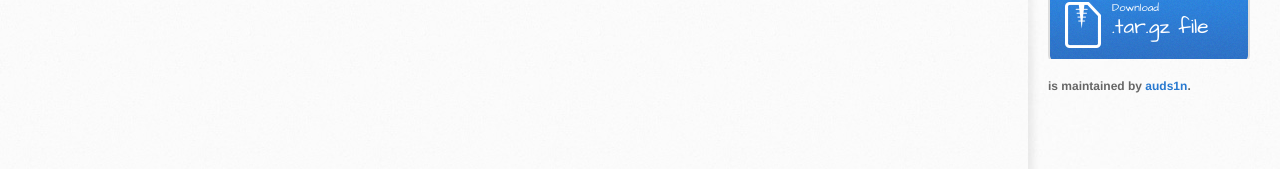
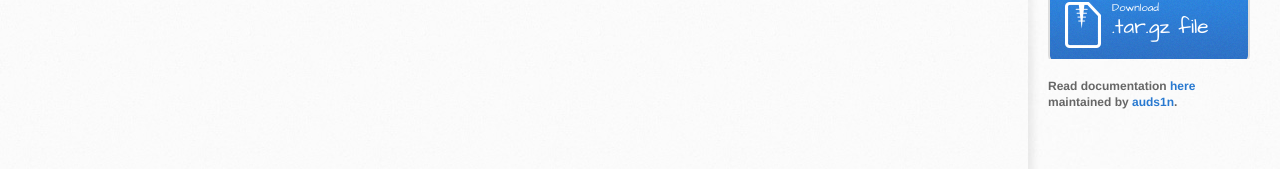
Before and after one commit to girish3/canvasFont, a plain HTML site: page index.html in a window 1280 px wide. Shown: the part 441-610 px from the top of the page. Drawn offline with Linux system fonts and the light colour scheme.

Commit message:
added documentation link

```diff
--- a/index.html
+++ b/index.html
@@ -89,7 +89,8 @@
             .tar.gz file
           </a>
 
-          <p class="repo-owner"><a href="https://github.com/auds1n/canvasFont"></a> is maintained by <a href="https://github.com/auds1n">auds1n</a>.</p>
+          <p class="repo-owner">Read documentation <a href="https://github.com/auds1n/canvasFont">here</a>
+            maintained by <a href="https://github.com/auds1n">auds1n</a>.</p>
 
         </aside>
       </div>
```
